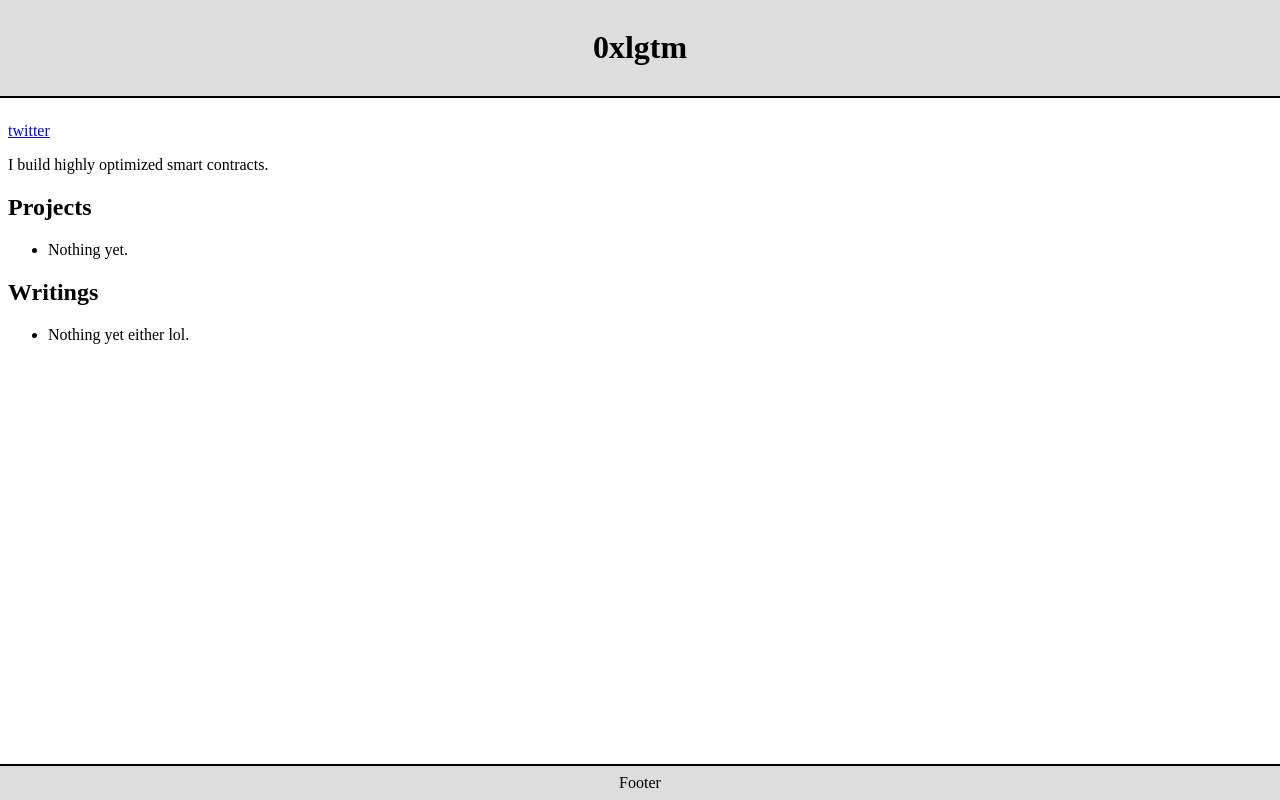
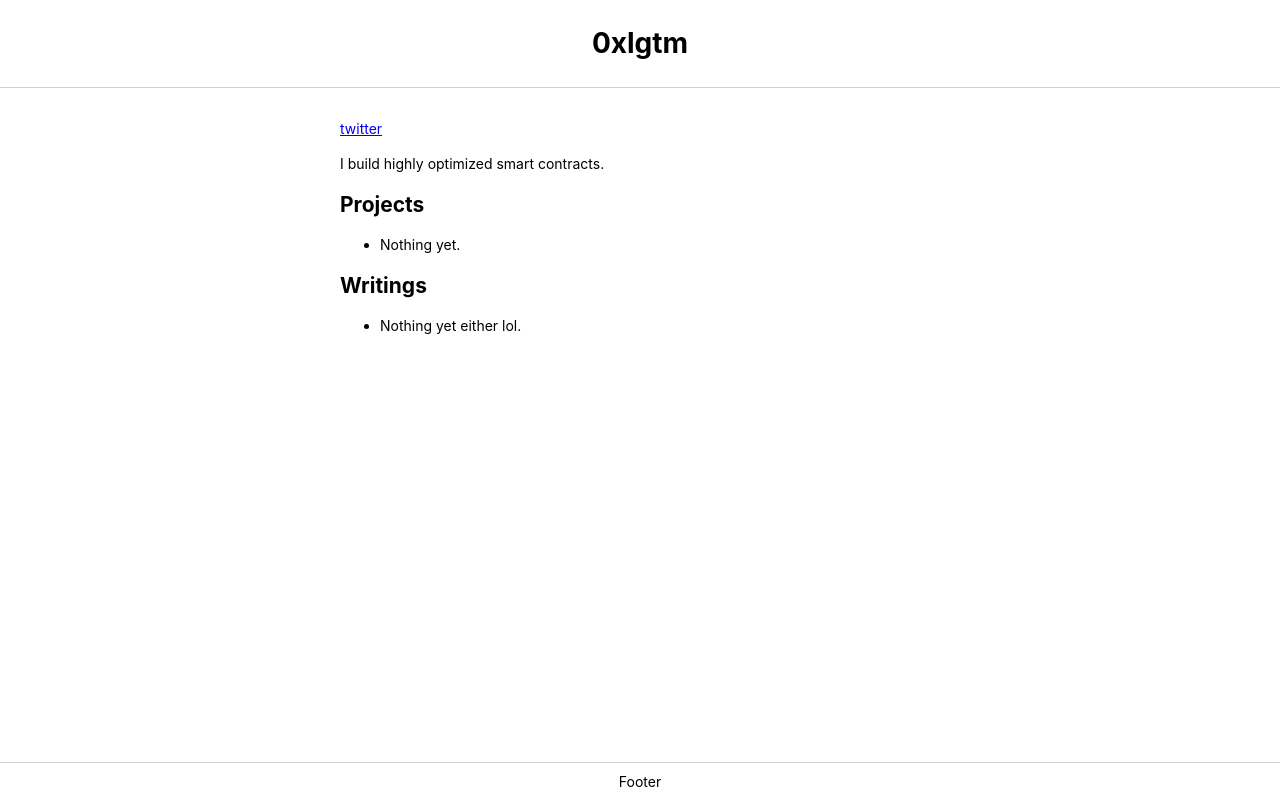
Before and after one commit to 0xlgtm/0xlgtm.com, an Eleventy site: page index.html in a window 1280 px wide. Built offline with nearby package versions, Linux system fonts and the light colour scheme; Eleventy itself is replaced by a stand-in of ours; files that its build step writes are made by us from their sources.

Commit message:
updated css

```diff
--- a/bundle.css
+++ b/bundle.css
@@ -1,17 +1,3 @@
-/* body {
-  max-width: 650px;
-  margin: 40px auto;
-  padding: 0 10px;
-  font: 18px/1.5 -apple-system, BlinkMacSystemFont, "Segoe UI", Roboto, "Helvetica Neue", Arial, "Noto Sans", sans-serif, "Apple Color Emoji", "Segoe UI Emoji", "Segoe UI Symbol", "Noto Color Emoji";
-  color: #444
-}
-
-h1,
-h2,
-h3 {
-  line-height: 1.2
-}
-
 @media (prefers-color-scheme: dark) {
   body {
     color: #c9d1d9;
@@ -25,11 +11,27 @@ h3 {
   a:visited {
     color: #8e96f0
   }
-} */
+}
 
 body {
   margin: 0;
+  font: 14px/1.5 -apple-system, BlinkMacSystemFont, "Segoe UI", Roboto, "Helvetica Neue", Arial, "Noto Sans", sans-serif, "Apple Color Emoji", "Segoe UI Emoji", "Segoe UI Symbol", "Noto Color Emoji";
 }
+
+h1,
+h2,
+h3 {
+  line-height: 1.2
+}
+
+.body {
+  padding: 0.5rem;
+  width: 600px;
+  margin: 0.5rem auto;
+  flex-grow: 1;
+}
+
+/* You do not have to modify the following 3 classes */
 
 .full-screen {
   display: flex;
@@ -38,20 +40,13 @@ body {
 }
 
 .header {
-  border-bottom: 2px solid black;
+  border-bottom: 1px solid #c9d1d9;
   text-align: center;
   padding: 0.5rem;
-  background: #ddd;
 }
 
 .footer {
-  border-top: 2px solid black;
+  border-top: 1px solid #c9d1d9;
   text-align: center;
   padding: 0.5rem;
-  background: #ddd;
 }
-
-.body {
-  padding: 0.5rem;
-  flex-grow: 1;
-}
```
